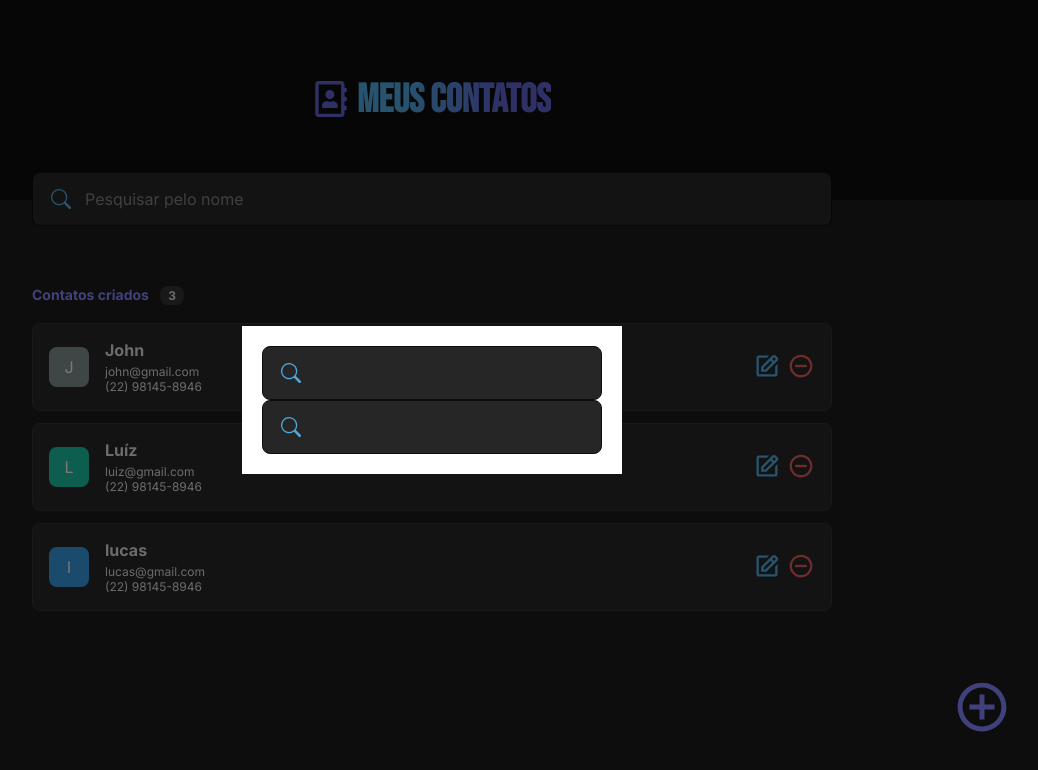
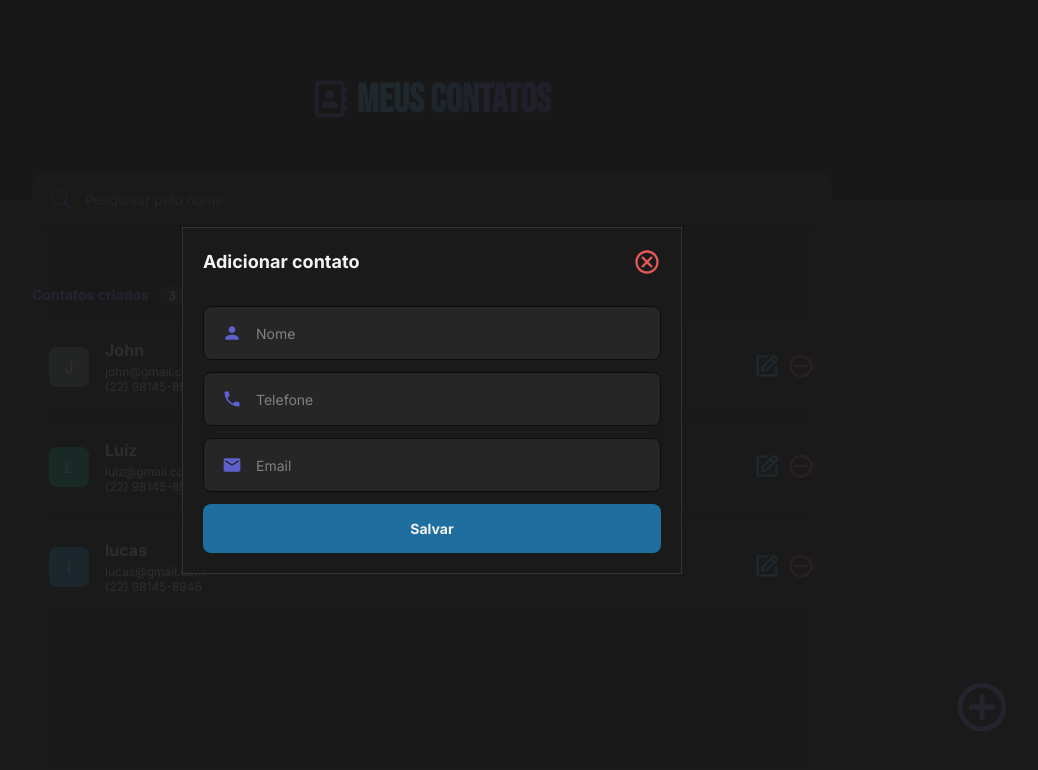
Before and after one commit to lucaswanderosck/my-contacts-react, a React (Vite) app: page / in a window 1280 px wide. Both pictures are taken after a click on the button 1190 px from the left and 708 px from the top of the page. Shown: the top 770 px of the page, without its empty margins (208-1246 px from the left). Built offline with nearby package versions, Linux system fonts and the light colour scheme.

Commit message:
criando o modal

```diff
--- a/package.json
+++ b/package.json
@@ -12,6 +12,7 @@
   "dependencies": {
     "@reduxjs/toolkit": "^1.9.5",
     "@types/styled-components": "^5.1.26",
+    "animate.css": "^4.1.1",
     "react": "^18.2.0",
     "react-dom": "^18.2.0",
     "react-icons": "^4.10.1",
--- a/src/App.tsx
+++ b/src/App.tsx
@@ -12,12 +12,16 @@ const App = () => {
   const handleOpenModal = () => {
     setModalIsOpen(true);
   };
+
+  const handleCloseModal = () => {
+    setModalIsOpen(false);
+  };
   return (
     <Provider store={store}>
       <AppHeader />
       <AppCardList />
       <ButtonNewContact openModal={handleOpenModal} />
-      {modalIsOpen && <NewContactModal />}
+      {modalIsOpen && <NewContactModal onClose={handleCloseModal} />}
     </Provider>
   );
 };
--- a/src/components/Button/index.tsx
+++ b/src/components/Button/index.tsx
@@ -1,5 +1,4 @@
 import { Container } from "./styles";
-import { FiSearch } from "react-icons/fi";
 
 type Props = {
   title: string;
@@ -7,9 +6,8 @@ type Props = {
 
 const Button = ({ title }: Props) => {
   return (
-    <Container type="button">
+    <Container type="submit">
       {title}
-      <FiSearch />
     </Container>
   );
 };
--- a/src/components/Button/styles.ts
+++ b/src/components/Button/styles.ts
@@ -1,6 +1,7 @@
 import styled from "styled-components";
 
 export const Container = styled.button`
+  width: 100%;
   display: flex;
   justify-content: center;
   padding: 1.6rem;
--- a/src/components/Input/index.tsx
+++ b/src/components/Input/index.tsx
@@ -1,11 +1,14 @@
-import { BsSearch } from "react-icons/bs";
 import { Container } from "./styles";
 
-const Input = ({ ...rest }) => {
+interface Props extends React.InputHTMLAttributes<HTMLInputElement> {
+  Icon?: React.ComponentType<React.SVGProps<SVGSVGElement>>;
+}
+
+const Input = ({ Icon, ...rest }: Props) => {
   return (
     <Container>
-      <BsSearch size={20} />
-      <input type="text" {...rest} />
+      {Icon && <Icon />}
+      <input {...rest} />
     </Container>
   );
 };
--- a/src/components/Input/styles.ts
+++ b/src/components/Input/styles.ts
@@ -8,12 +8,13 @@ export const Container = styled.div`
   border-radius: 0.8rem;
 
   > svg {
+    font-size: 2rem;
     position: absolute;
     top: 50%;
     left: 1rem;
     transform: translateY(-50%);
-    color: ${({ theme }) => theme.colors.blue};
-    margin-left: .8rem;
+    color: ${({ theme }) => theme.colors.purple_dark};
+    margin-left: 0.8rem;
   }
 
   > input {
@@ -27,6 +28,12 @@ export const Container = styled.div`
 
     &::placeholder {
       color: ${({ theme }) => theme.colors.gray_300};
+      font-size: 1.4rem;
+    }
+
+    &::-webkit-outer-spin-button,
+    &::-webkit-inner-spin-button {
+      -webkit-appearance: none;
     }
   }
 `;
--- a/src/containers/AppCardList/index.tsx
+++ b/src/containers/AppCardList/index.tsx
@@ -5,6 +5,7 @@ import { RootReducer } from "../../store";
 import { LuClipboardList } from "react-icons/lu";
 import { setSearchFilter } from "../../store/reducers/filterContatcs";
 import Input from "../../components/Input";
+import { BsSearch } from "react-icons/bs";
 
 const AppCardList = () => {
   const { contactItems } = useSelector((state: RootReducer) => state.contacts);
@@ -22,6 +23,7 @@ const AppCardList = () => {
   return (
     <S.Container>
       <Input
+        Icon={BsSearch}
         placeholder="Pesquisar pelo nome"
         value={searchFilter}
         onChange={(event: { target: { value: string } }) =>
--- a/src/containers/NewContactModal/index.tsx
+++ b/src/containers/NewContactModal/index.tsx
@@ -1,12 +1,30 @@
+import { MdOutlineCancel } from "react-icons/md";
 import Input from "../../components/Input";
-import { Container } from "./styles";
+import { Container, TitleForm } from "./styles";
+import Button from "../../components/Button";
+import { MdEmail, MdPhone, MdPerson } from "react-icons/md";
 
-const NewContactModal = () => {
+type Props = {
+  onClose: () => void;
+};
+
+const NewContactModal = ({ onClose }: Props) => {
   return (
     <Container>
       <form action="">
-        <Input />
-        <Input />
+        <TitleForm>
+          <h2>Adicionar contato</h2>
+          <MdOutlineCancel size={28} onClick={onClose} />
+        </TitleForm>
+        <Input Icon={MdPerson} type="text" placeholder="Nome" required />
+        <Input Icon={MdPhone} type="number" placeholder="Telefone" required />
+        <Input
+          Icon={MdEmail}
+          type="email"
+          placeholder="Email"
+          required
+        />
+        <Button title="Salvar" />
       </form>
     </Container>
   );
--- a/src/containers/NewContactModal/styles.ts
+++ b/src/containers/NewContactModal/styles.ts
@@ -1,4 +1,5 @@
 import styled from "styled-components";
+import "animate.css";
 
 export const Container = styled.div`
   width: 100%;
@@ -9,10 +10,34 @@ export const Container = styled.div`
   position: fixed;
   top: 0;
   left: 0;
-  background: rgba(0, 0, 0, 0.5);
+  background: rgba(26, 26, 26, 0.9);
 
   > form {
-    background-color: white;
+    display: flex;
+    flex-direction: column;
+    gap: 1.2rem;
+    width: 50rem;
+    background-color: ${({ theme }) => theme.colors.gray_600};
+    border: 1px solid ${({ theme }) => theme.colors.gray_400};
     padding: 2rem;
+    animation: fadeInUp;
+    animation-duration: 1.5s;
   }
 `;
+
+export const TitleForm = styled.h2`
+  display: flex;
+  align-items: center;
+  justify-content: space-between;
+  color: ${({ theme }) => theme.colors.gray_100};
+  margin-bottom: 1.8rem;
+
+  > h2 {
+    font-size: 1.8rem;
+  }
+
+  > svg {
+    cursor: pointer;
+    color: ${({ theme }) => theme.colors.danger};
+  }
+`;
```
Also changed, not shown: 1 other file (tests, documents, lock files or other folders).
